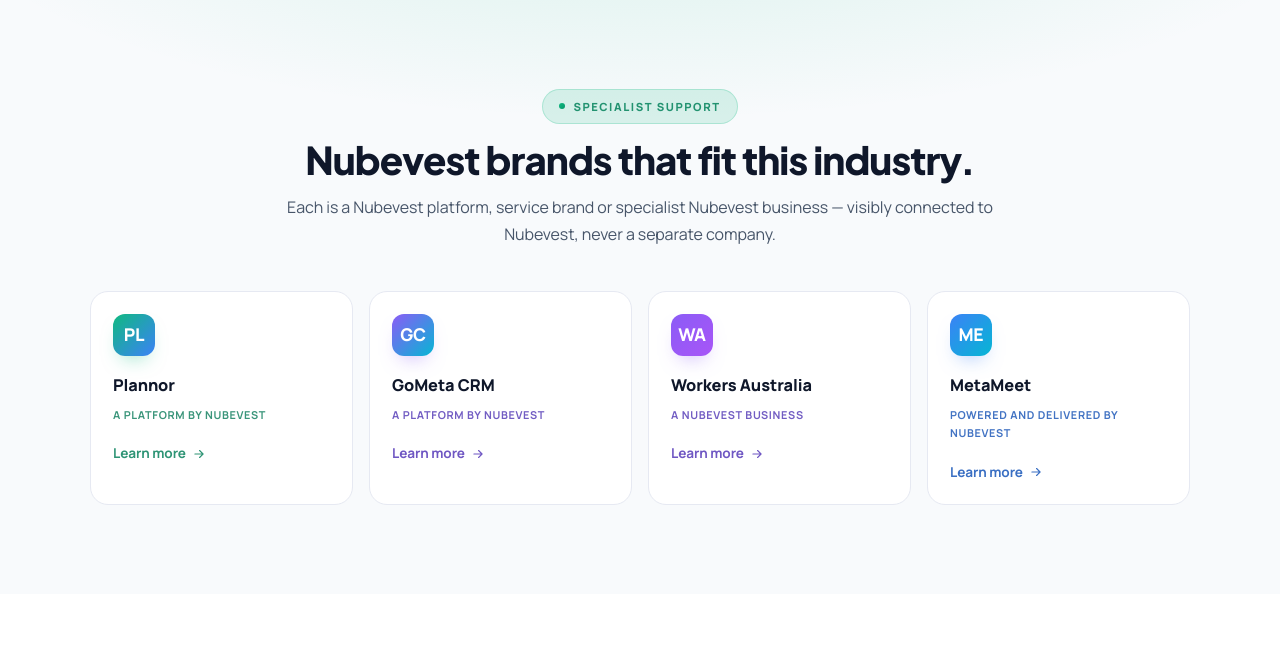
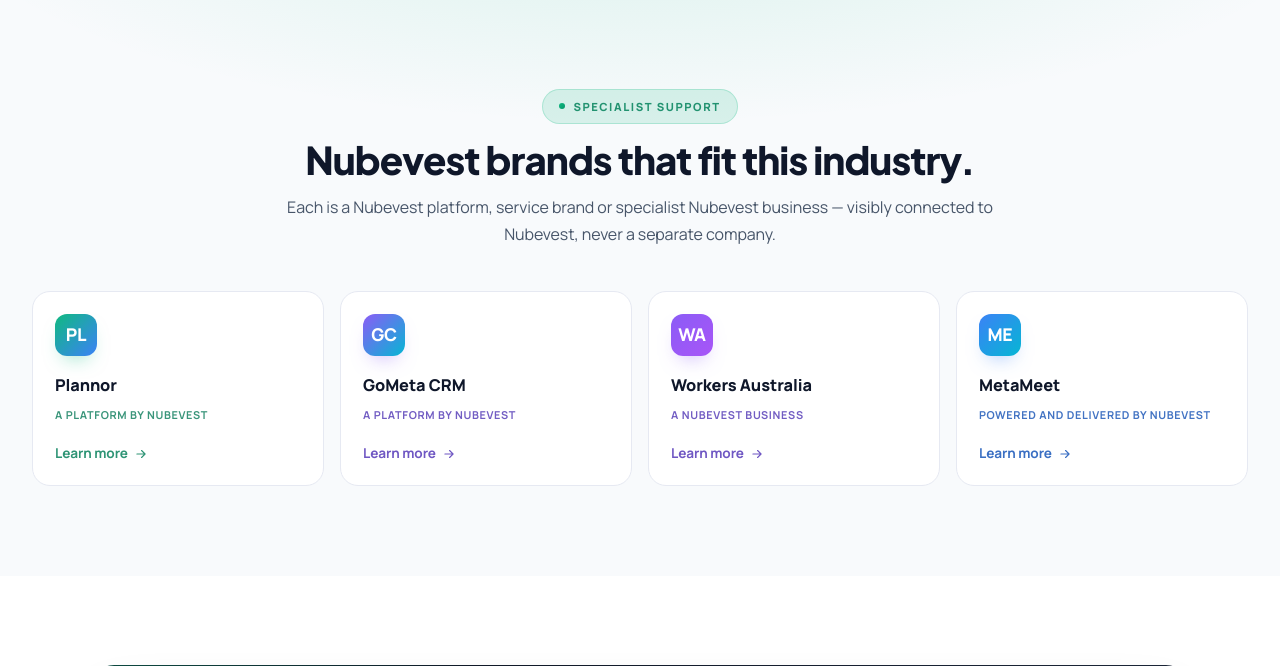
Before and after one commit to Nubevest-Developer/nubevest, a PHP site: page /nubevestAI/industries/aged-care-healthcare in a window 1280 px wide. Shown: the part 2321-2987 px from the top of the page. Run offline with PHP 8.4, Linux system fonts and the light colour scheme.

Commit message:
Let brand callouts fill the container width
Drop the 1100px cap and switch auto-fill → auto-fit so the three brand callouts stretch to fill the full container on wider viewports instead of leaving dead space on the right.

Co-Authored-By: Claude Opus 4.7 <noreply@anthropic.com>

```diff
--- a/includes/industry-page.php
+++ b/includes/industry-page.php
@@ -311,8 +311,8 @@ include __DIR__ . '/header.php';
 
 /* BRAND CALLOUTS — visual badges with monogram */
 .ip-brands {
-  display: grid; grid-template-columns: repeat(auto-fill, minmax(240px, 1fr));
-  gap: 16px; max-width: 1100px; margin: 0 auto;
+  display: grid; grid-template-columns: repeat(auto-fit, minmax(240px, 1fr));
+  gap: 16px; width: 100%;
 }
 .ip-brands a {
   position: relative;
```
